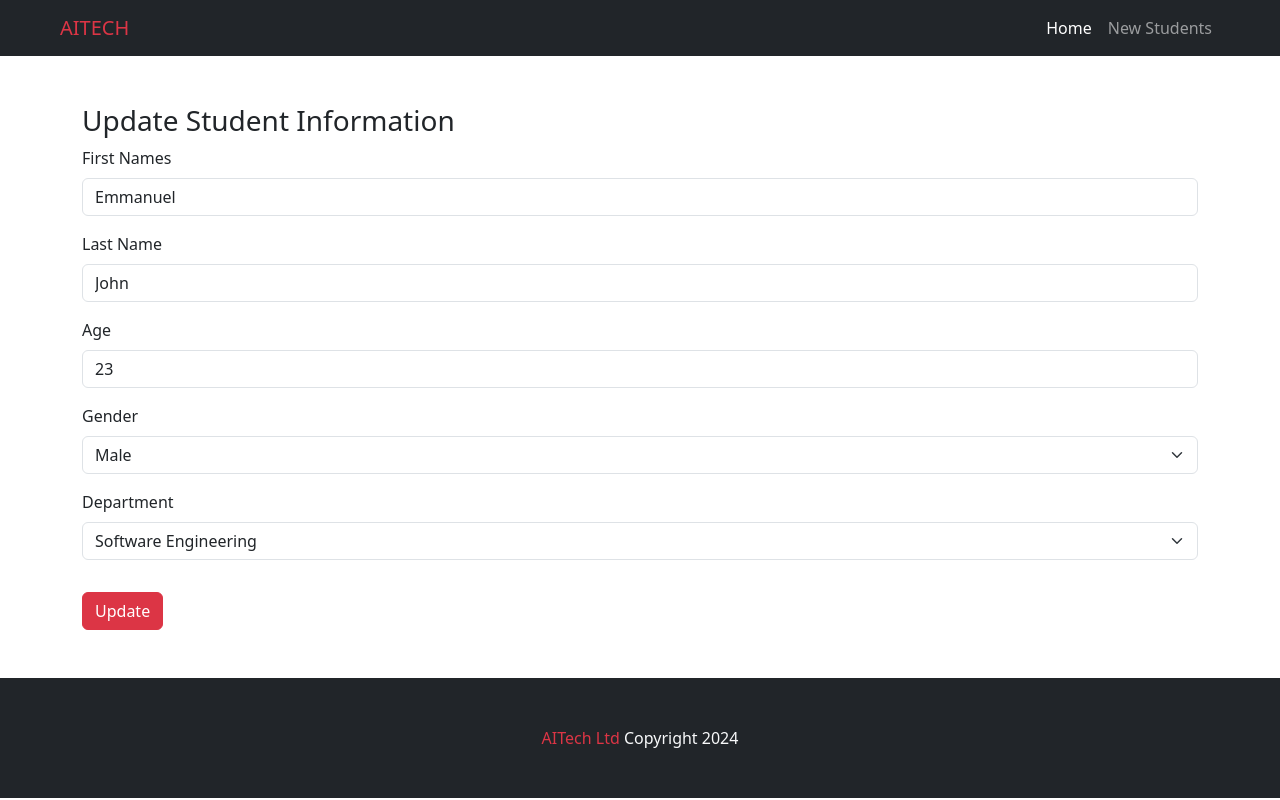
After one commit to wisdomscode/student_project1, a Django app: page /edit/1 in a window 1280 px wide. The commit adds this page. Run offline with Django 5.2, Linux system fonts and the light colour scheme; data comes from the database, SQL or seed files in the repository; both versions use the stored data as it was after the commit.

Commit message:
Update and delete

```diff
--- /dev/null
+++ b/greeting_app/templates/students/edit_student.html
@@ -0,0 +1,63 @@
+
+{%  extends 'layout.html' %}
+
+{% block content %}
+<div class="container">
+
+    <div class="">
+
+        {% if messages %}
+            <div>
+                {% for message in messages %}
+                    <div class="alert alert-danger {{ message.tags }}" role="alert">
+                        {{ message }}
+                      </div>
+                {% endfor %}
+            </div>
+        {% endif %}
+
+        <h3>Update Student Information</h3>
+        <form action="{% url 'editStudent' student.id %}" method="POST">
+
+            {%  csrf_token %}
+
+            <div class="mb-3">
+                <label for="" class="form-label">First Name</label>s
+                <input type="text" name="first_name" class="form-control" value="{{ student.first_name }}" aria-describedby="">
+              </div>
+              <div class="mb-3">
+                <label for="" class="form-label">Last Name</label>
+                <input type="text" name="last_name" class="form-control" value="{{ student.last_name }}" aria-describedby="">
+              </div>
+              <div class="mb-3">
+                <label for="" class="form-label">Age</label>
+                <input type="number" name="age" class="form-control" value="{{ student.age }}" aria-describedby="">
+              </div>
+              <div class="mb-3">
+                <label for="" class="form-label">Gender</label>
+                <select name="gender" id="" class="form-select">
+                    <option value="Male" {% if student.gender == "Male" %} selected {% endif %}>Male</option>
+                    <option value="Female" {% if student.gender == "Female" %} selected {% endif %}>Female</option>
+
+
+                </select>
+              </div>
+
+              <div class="mb-3">
+                <label for="" class="form-label">Department</label>
+                <select name="department" id="" class="form-select">
+                    <option value="Software Engineering" {% if student.department == "Software Engineering" %} selected {% endif %}>Software Engineering</option>
+                    <option value="Mobile App Developer" {% if student.department == "Mobile App Developer" %} selected {% endif %}>Mobile App Developer</option>
+                    <option value="Data Analysis" {% if student.department == "Data Analysis" %} selected {% endif %}>Data Analysis</option>
+                    <option value="Cyber Security" {% if student.department == "Cyber Security" %} selected {% endif %}>Cyber Security</option>
+                </select>
+              </div>
+
+
+
+            <button type="submit" class="btn btn-danger mt-3">Update</button>
+          </form>
+    </div>
+
+</div>
+{%  endblock content %}
--- a/greeting_app/templates/students/index.html
+++ b/greeting_app/templates/students/index.html
@@ -26,9 +26,9 @@
         <td>{{ student.gender }}</td>
         <td>{{ student.department }}</td>
         <td>
-            <a href="" class="btn btn-primary">View</a>
-            <a href="" class="btn btn-warning">Edit</a>
-            <a href="" class="btn btn-danger">Delete</a>
+            <a href="{% url 'showStudentDetails' student.id %}" class="btn btn-primary">View</a>
+            <a href="{% url 'editStudent' student.id %}" class="btn btn-warning">Edit</a>
+            <a href="{% url 'deleteStudent' student.id %}" class="btn btn-danger">Delete</a>
         </td>
       </tr>
      {% endfor %}
--- a/students_app/urls.py
+++ b/students_app/urls.py
@@ -4,4 +4,7 @@ from . import views
 urlpatterns = [
     path('', views.homepage, name='home_page'),
     path('create', views.createStudent, name='createStudent'),
+    path('show/<int:id>', views.showStudent, name='showStudentDetails'),
+    path('edit/<int:id>', views.editStudent, name='editStudent'),
+    path('delete/<int:id>', views.deleteStudent, name='deleteStudent'),
 ]
--- a/students_app/views.py
+++ b/students_app/views.py
@@ -38,3 +38,46 @@ def createStudent(request):
             return render(request, 'students/create_student.html')
 
     return render(request, 'students/create_student.html')
+
+
+def showStudent(request, id):
+    student = Student.objects.get(id=id)
+    return render(request, 'students/show_student.html', {'student': student})
+
+
+def editStudent(request, id):
+    student = Student.objects.get(id=id)
+
+    # to update the student
+    if request.method == 'POST':
+        firstName = request.POST.get('first_name')
+        lastName = request.POST.get('last_name')
+        age = request.POST.get('age')
+        gender = request.POST.get('gender')
+        department = request.POST.get('department')
+
+        # check if all field are provided
+        if not all([firstName, lastName, age, gender, department]) :
+            messages.error(request, 'All fields are required')
+            return render(request, 'students/edit_student.html')
+
+        student.first_name = firstName
+        student.last_name = lastName
+        student.age = age
+        student.gender = gender
+        student.department = department
+
+        student.save()
+        return redirect('showStudentDetails', student.id)
+
+
+    return render(request, 'students/edit_student.html', {'student': student})
+
+
+def deleteStudent(request, id):
+    student = Student.objects.get(id=id)
+    if request.method == 'POST':
+        student.delete()
+        return redirect('home_page')
+
+    return render(request, 'students/delete_student.html', {'student': student})
```
Also changed, not shown: greeting_app/templates/students/delete_student.html (added, +23 -0 lines), greeting_app/templates/students/show_student.html (added, +16 -0 lines), db.sqlite3.
